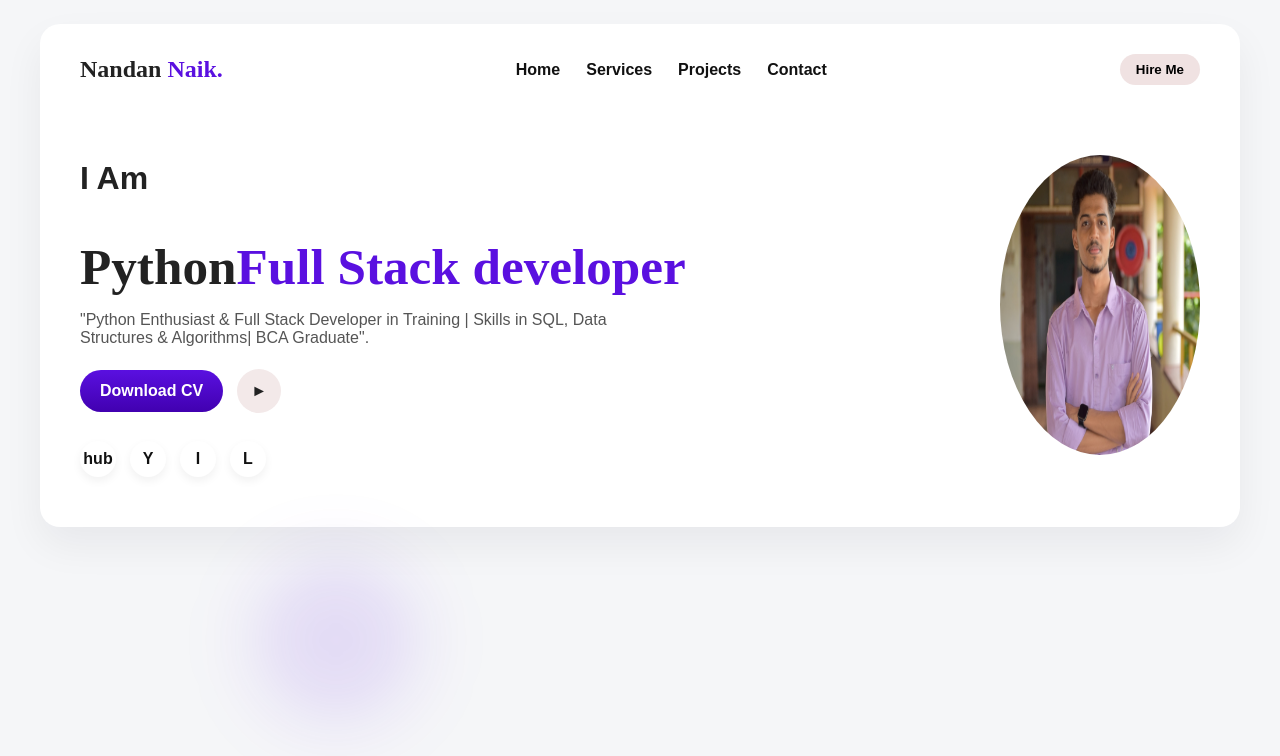
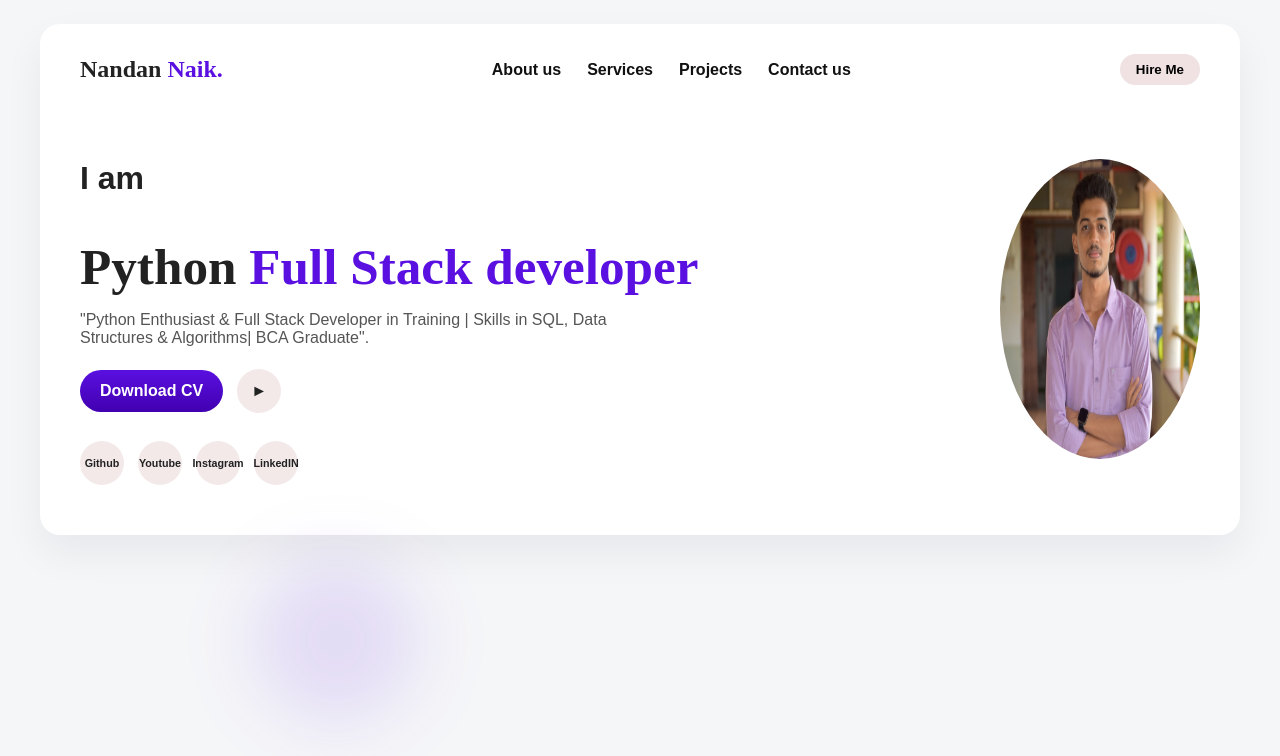
Before and after one commit to nandannaikgit/myportfoliowebsite, a plain HTML site: page index.html in a window 1280 px wide. Drawn offline with Linux system fonts and the light colour scheme.

Commit message:
Update index.html

```diff
--- a/index.html
+++ b/index.html
@@ -4,7 +4,7 @@
   <meta charset="utf-8" />
   <meta name="viewport" content="width=device-width,initial-scale=1" />
    <link rel="stylesheet" href="static/css/style.css">
-  <title>Portfolio — Hero</title>
+  <title>Portfolio — Nandan Naik</title>
 </head>
 <body>
 
@@ -13,10 +13,10 @@
       <div class="logo">Nandan <span>Naik.</span></div>
 
       <nav aria-label="Main navigation">
-        <a href="#">Home</a>
+        <a href="#">About us</a>
         <a href="#">Services</a>
         <a href="#">Projects</a>
-        <a href="#">Contact</a>
+        <a href="#">Contact us</a>
       </nav>
 
       <button class="hire">Hire Me</button>
@@ -24,8 +24,8 @@
 
     <section class="hero" aria-labelledby="intro-title">
       <div class="left">
-        <h2 id="intro-title">I Am</h2>
-        <h1>Python<span>Full Stack developer</span></h1>
+        <h2 id="intro-title">I am</h2>
+        <h1>Python<span> Full Stack developer</span></h1>
 
         <p>"Python Enthusiast & Full Stack Developer in Training | Skills in SQL, Data Structures & Algorithms| BCA Graduate".</p>
 
@@ -40,10 +40,10 @@
         </div>
 
         <div class="socials">
-          <a class="social" target="_blank" href="https://github.com/nandannaikgit">hub</a>
-          <a class="social" target="_blank" href="https://www.youtube.com/@NandanNaik-M2B">Y</a>
-          <a class="social" target="_blank" href="https://www.instagram.com/?utm_source=pwa_homescreen&__pwa=1">I</a>
-          <a class="social" target="_blank" href="www.linkedin.com/in/nandan-naik01">L</a>
+          <a class="btn-circle" href="https://github.com/nandannaikgit" aria-label="Play"><h6>Github</h6></a>
+          <a class="btn-circle" href="https://www.youtube.com/@NandanNaik-M2B" aria-label="Play"><h6>Youtube</h6></a>
+          <a class="btn-circle" href="https://www.instagram.com/?utm_source=pwa_homescreen&__pwa=1" aria-label="Play"><h6>Instagram</h6></a>
+           <a class="btn-circle" href="www.linkedin.com/in/nandan-naik01" aria-label="Play"><h6>LinkedIN</h6></a>
         </div>
       </div>
 <!--
```
